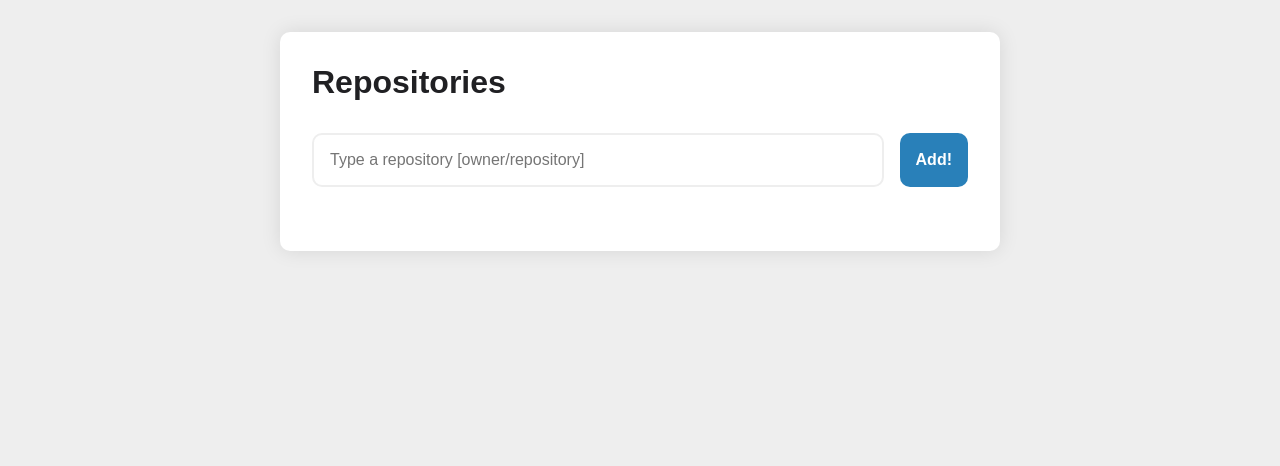
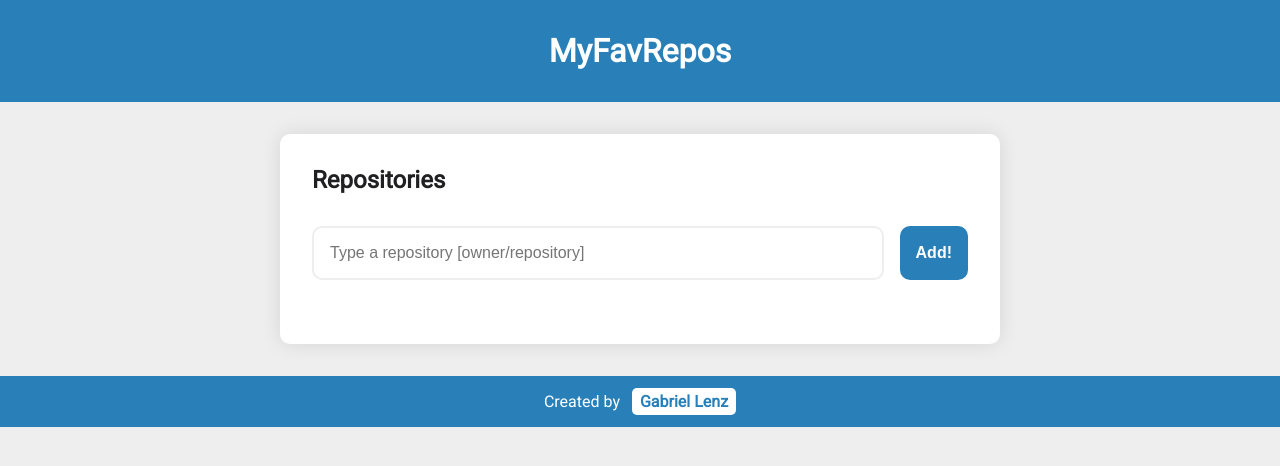
Before and after one commit to gclenz/myfavrepos, a React (Create React App) app: page / in a window 1280 px wide. Shown: the top 466 px of the page. Built offline with nearby package versions, Linux system fonts and the light colour scheme; the HTML template or start-up script is replaced by a standard one.

Commit message:
added header and footer

```diff
--- a/src/App.js
+++ b/src/App.js
@@ -2,12 +2,29 @@ import React from 'react';
 
 import Routes from './routes';
 import GlobalStyle from './styles/global';
+import Header from './components/Header';
+import Footer from './components/Footer';
 
 function App() {
   return (
     <>
+      <Header>
+        <h1>MyFavRepos</h1>
+      </Header>
       <Routes />
       <GlobalStyle />
+      <Footer>
+        <p>
+          Created by{' '}
+          <a
+            href="https://github.com/gclenz"
+            target="_blank"
+            rel="noopener noreferrer"
+          >
+            Gabriel Lenz
+          </a>
+        </p>
+      </Footer>
     </>
   );
 }
--- /dev/null
+++ b/src/components/Footer/index.js
@@ -0,0 +1,20 @@
+import styled from 'styled-components';
+
+const Footer = styled.footer`
+  background-color: #2980b9;
+  color: #fff;
+  padding: 1rem;
+  text-align: center;
+
+  a {
+    background-color: #fff;
+    border-radius: 5px;
+    color: #2980b9;
+    font-weight: bold;
+    margin-left: 0.5rem;
+    padding: 0.25rem 0.5rem;
+    text-decoration: none;
+  }
+`;
+
+export default Footer;
--- /dev/null
+++ b/src/components/Header/index.js
@@ -0,0 +1,13 @@
+import styled from 'styled-components';
+
+const Header = styled.header`
+  background-color: #2980b9;
+  color: #fff;
+
+  h1 {
+    padding: 2rem;
+    text-align: center;
+  }
+`;
+
+export default Header;
--- a/src/pages/Main/index.js
+++ b/src/pages/Main/index.js
@@ -98,7 +98,7 @@ class Main extends Component {
 
     return (
       <Container>
-        <h1>Repositories</h1>
+        <h2>Repositories</h2>
 
         <Form onSubmit={this.handleSubmit} error={error}>
           <input
--- a/src/pages/Repository/index.js
+++ b/src/pages/Repository/index.js
@@ -114,7 +114,7 @@ class Repository extends Component {
           <Link to="/">⟵ Back to repositories</Link>
           <img src={repository.owner.avatar_url} alt={repository.owner.login} />
           <h4>{repository.owner.login}</h4>
-          <h1>{repository.name}</h1>
+          <h2>{repository.name}</h2>
           <p>{repository.description}</p>
           <RepoInfo>
             <span>Stars: {repository.stargazers_count}</span>
--- a/src/pages/Repository/styles.js
+++ b/src/pages/Repository/styles.js
@@ -43,7 +43,7 @@ export const Owner = styled.header`
     width: 100px;
   }
 
-  h1 {
+  h2 {
     margin: 0.5rem 0 1rem;
     text-transform: capitalize;
   }
--- a/src/styles/global.js
+++ b/src/styles/global.js
@@ -1,11 +1,14 @@
 import { createGlobalStyle } from 'styled-components';
 
 export default createGlobalStyle`
+  @import url('https://fonts.googleapis.com/css?family=Roboto&display=swap');
+
   * {
     margin: 0;
     padding: 0;
     outline: 0;
     box-sizing: border-box;
+    font-family: 'Roboto', sans-serif;
   }
 
   html, body, #root {
```
